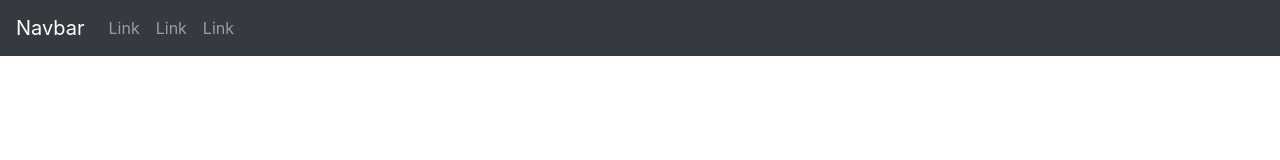
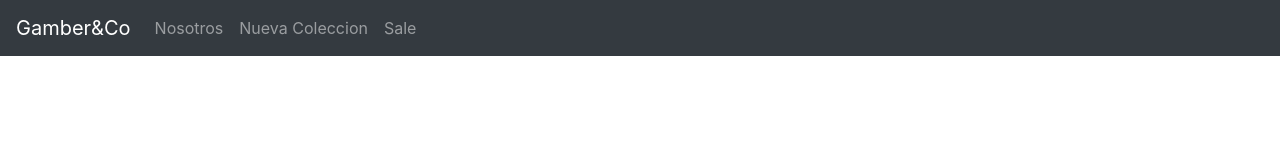
Before and after one commit to JuanGZ12/Proyectoconbootstrap, a plain HTML site: page index.html in a window 1280 px wide. Drawn offline with nearby package versions, Linux system fonts and the light colour scheme.

Commit message:
Gamber&Co1

```diff
--- a/index.html
+++ b/index.html
@@ -17,7 +17,7 @@
 <!-- nav inicia -->
     <nav class="navbar navbar-expand-md bg-dark navbar-dark">
     <!-- Brand -->
-        <a class="navbar-brand" href="#">Navbar</a>
+        <a class="navbar-brand" href="#">Gamber&Co</a>
     <!-- Toggler/collapsibe Button -->
         <button class="navbar-toggler" type="button" data-toggle="collapse" data-target="#collapsibleNavbar">
         <span class="navbar-toggler-icon"></span>
@@ -27,17 +27,18 @@
         <div class="collapse navbar-collapse" id="collapsibleNavbar">
             <ul class="navbar-nav">
                 <li class="nav-item">
-                    <a class="nav-link" href="#">Link</a>
+                    <a class="nav-link" href="#">Nosotros</a>
                 </li>
                 <li class="nav-item">
-                    <a class="nav-link" href="#">Link</a>
+                    <a class="nav-link" href="#">Nueva Coleccion</a>
                 </li>
                 <li class="nav-item">
-                    <a class="nav-link" href="#">Link</a>
+                    <a class="nav-link" href="#">Sale</a>
                 </li>
             </ul>
         </div>
     </nav>
+<!-- Nav finaliza -->
 
 
 
```
